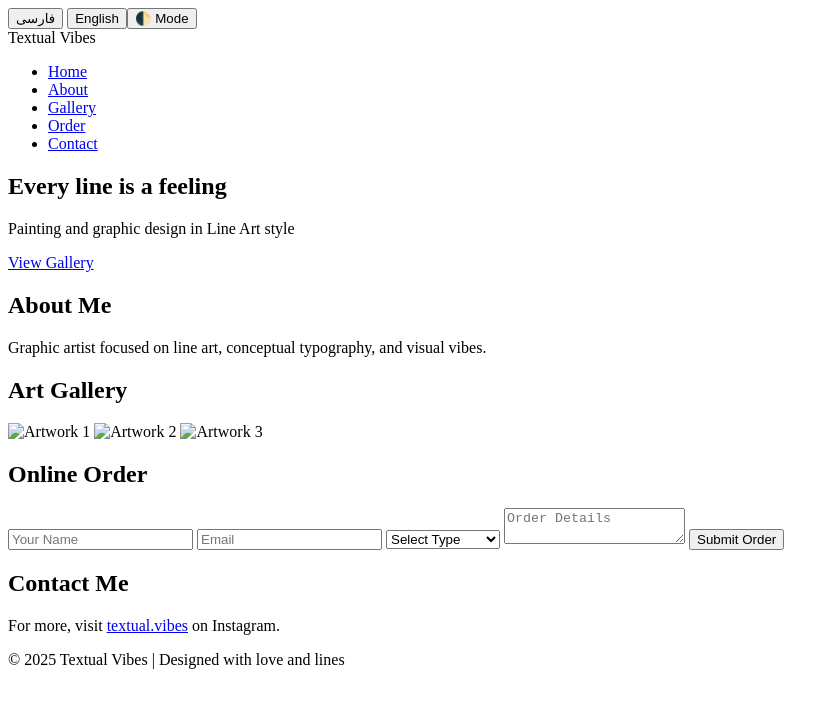
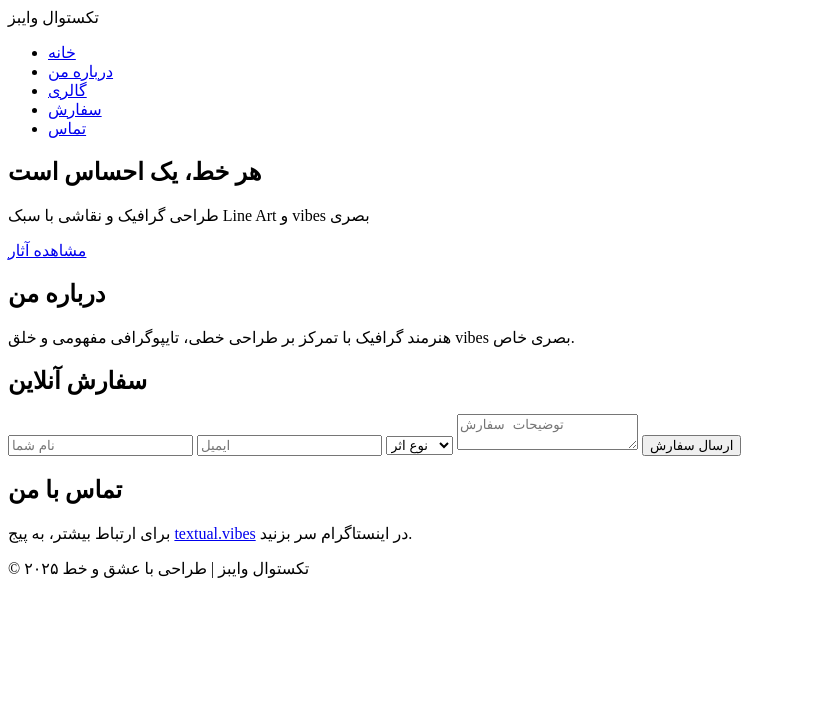
Before and after one commit to textualvibes/textual.vibes, a plain HTML site: page textual.vibes/index.html in a window 1280 px wide. Shown: the whole page, without its empty margins (0-840 px from the left). Drawn offline with Linux system fonts and the light colour scheme; a web font is replaced by a local one.

Commit message:
Update index.html

```diff
--- a/textual.vibes/index.html
+++ b/textual.vibes/index.html
@@ -1,17 +1,21 @@
 <!DOCTYPE html>
-<html lang="en">
+<html lang="fa">
 <head>
   <meta charset="UTF-8">
   <meta name="viewport" content="width=device-width, initial-scale=1">
-  <title>Textual Vibes | Line Art</title>
+  <title>تکستوال وایبز</title>
+
+  <!-- فونت‌های خاص -->
+  <link rel="stylesheet" href="fonts/fontiran.css">
+
+  <!-- استایل اصلی -->
   <link rel="stylesheet" href="style.css">
-  <script src="script.js" defer></script>
 </head>
-<body class="light-mode">
+<body>
 
-  <!-- صفحه ورودی با شعر فارسی -->
+  <!-- صفحه‌ی ورودی با شعر -->
   <div id="splash-screen">
-    <div class="puzzle-frame">
+    <div class="poem-box">
       <p class="poem">
         «هر رنگ، صدای دل است<br>
         هر خط، زمزمه‌ی روح<br>
@@ -20,88 +24,67 @@
     </div>
   </div>
 
-  <!-- دکمه‌های زبان و حالت نمایش -->
-  <div class="controls" style="display:none;" id="controls">
-    <div class="language-switch">
-      <button onclick="switchLanguage('fa')">فارسی</button>
-      <button onclick="switchLanguage('en')">English</button>
-    </div>
-    <div class="theme-toggle">
-      <button onclick="toggleTheme()">🌓 Mode</button>
-    </div>
-  </div>
-
-  <!-- محتوای اصلی سایت -->
+  <!-- محتوای اصلی -->
   <div id="main-content" style="display:none;">
     <header>
-      <div class="logo fa" style="display:none;">تکستوال وایبز</div>
-      <div class="logo en">Textual Vibes</div>
+      <div class="logo">تکستوال وایبز</div>
       <nav>
         <ul class="nav-links">
-          <li><a href="#home" class="fa" style="display:none;">خانه</a><a href="#home" class="en">Home</a></li>
-          <li><a href="#about" class="fa" style="display:none;">درباره من</a><a href="#about" class="en">About</a></li>
-          <li><a href="#gallery" class="fa" style="display:none;">گالری</a><a href="#gallery" class="en">Gallery</a></li>
-          <li><a href="#order" class="fa" style="display:none;">سفارش</a><a href="#order" class="en">Order</a></li>
-          <li><a href="#contact" class="fa" style="display:none;">تماس</a><a href="#contact" class="en">Contact</a></li>
+          <li><a href="#home">خانه</a></li>
+          <li><a href="#about">درباره من</a></li>
+          <li><a href="gallery.html">گالری</a></li>
+          <li><a href="#order">سفارش</a></li>
+          <li><a href="#contact">تماس</a></li>
         </ul>
       </nav>
     </header>
 
     <section id="home" class="hero">
-      <h1 class="fa" style="display:none;">هر خط، یک احساس است</h1>
-      <h1 class="en">Every line is a feeling</h1>
-      <p class="fa" style="display:none;">نقاشی و طراحی گرافیک با سبک Line Art</p>
-      <p class="en">Painting and graphic design in Line Art style</p>
-      <a href="#gallery" class="btn fa" style="display:none;">مشاهده آثار</a>
-      <a href="#gallery" class="btn en">View Gallery</a>
+      <h1>هر خط، یک احساس است</h1>
+      <p>طراحی گرافیک و نقاشی با سبک Line Art و vibes بصری</p>
+      <a href="gallery.html" class="btn">مشاهده آثار</a>
     </section>
 
     <section id="about">
-      <h2 class="fa" style="display:none;">درباره من</h2>
-      <h2 class="en">About Me</h2>
-      <p class="fa" style="display:none;">هنرمند گرافیک و نقاشی با تمرکز بر سبک خطی، تایپوگرافی مفهومی و vibes بصری.</p>
-      <p class="en">Graphic artist focused on line art, conceptual typography, and visual vibes.</p>
-    </section>
-
-    <section id="gallery">
-      <h2 class="fa" style="display:none;">گالری آثار</h2>
-      <h2 class="en">Art Gallery</h2>
-      <div class="gallery">
-        <img src="images/art1.jpg" alt="Artwork 1">
-        <img src="images/art2.jpg" alt="Artwork 2">
-        <img src="images/art3.jpg" alt="Artwork 3">
-      </div>
+      <h2>درباره من</h2>
+      <p>هنرمند گرافیک با تمرکز بر طراحی خطی، تایپوگرافی مفهومی و خلق vibes بصری خاص.</p>
     </section>
 
     <section id="order">
-      <h2 class="fa" style="display:none;">سفارش آنلاین</h2>
-      <h2 class="en">Online Order</h2>
+      <h2>سفارش آنلاین</h2>
       <form id="orderForm">
-        <input type="text" id="yourname" placeholder="Your Name" required>
-        <input type="email" id="email" placeholder="Email" required>
-        <select id="type" required>
-          <option value="">Select Type</option>
-          <option value="Line Art">Line Art</option>
-          <option value="Typography">Typography</option>
-          <option value="Graphic Design">Graphic Design</option>
+        <input type="text" placeholder="نام شما" required>
+        <input type="email" placeholder="ایمیل" required>
+        <select required>
+          <option value="">نوع اثر</option>
+          <option value="لاین‌آرت">لاین‌آرت</option>
+          <option value="لوگو">لوگو</option>
+          <option value="پوستر">پوستر</option>
         </select>
-        <textarea id="details" placeholder="Order Details" required></textarea>
-        <button type="submit">Submit Order</button>
+        <textarea placeholder="توضیحات سفارش" required></textarea>
+        <button type="submit">ارسال سفارش</button>
       </form>
     </section>
 
     <section id="contact">
-      <h2 class="fa" style="display:none;">تماس با من</h2>
-      <h2 class="en">Contact Me</h2>
-      <p class="fa" style="display:none;">برای ارتباط بیشتر، به پیج <a href="https://instagram.com/textual.vibes" target="_blank">textual.vibes</a> در اینستاگرام سر بزنید.</p>
-      <p class="en">For more, visit <a href="https://instagram.com/textual.vibes" target="_blank">textual.vibes</a> on Instagram.</p>
+      <h2>تماس با من</h2>
+      <p>برای ارتباط بیشتر، به پیج <a href="https://instagram.com/textual.vibes" target="_blank">textual.vibes</a> در اینستاگرام سر بزنید.</p>
     </section>
 
     <footer>
-      <p class="fa" style="display:none;">© 2025 Textual Vibes | طراحی با عشق و خط</p>
-      <p class="en">© 2025 Textual Vibes | Designed with love and lines</p>
+      <p>© ۲۰۲۵ تکستوال وایبز | طراحی با عشق و خط</p>
     </footer>
   </div>
 
+  <!-- اسکریپت برای نمایش صفحه اصلی بعد از ورود -->
+  <script>
+    window.addEventListener('load', () => {
+      setTimeout(() => {
+        document.getElementById('splash-screen').style.display = 'none';
+        document.getElementById('main-content').style.display = 'block';
+      }, 3000); // نمایش شعر به مدت ۳ ثانیه
+    });
+  </script>
+
 </body>
 </html>
```
